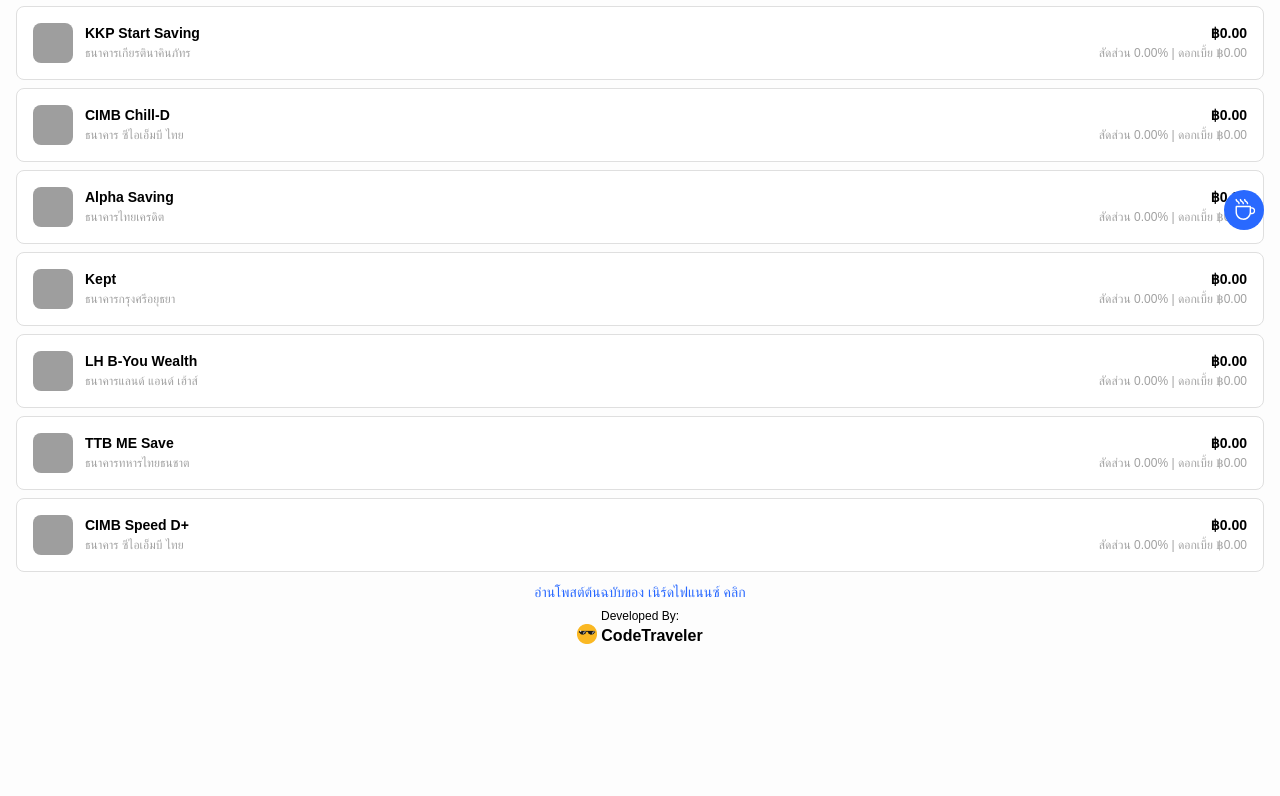
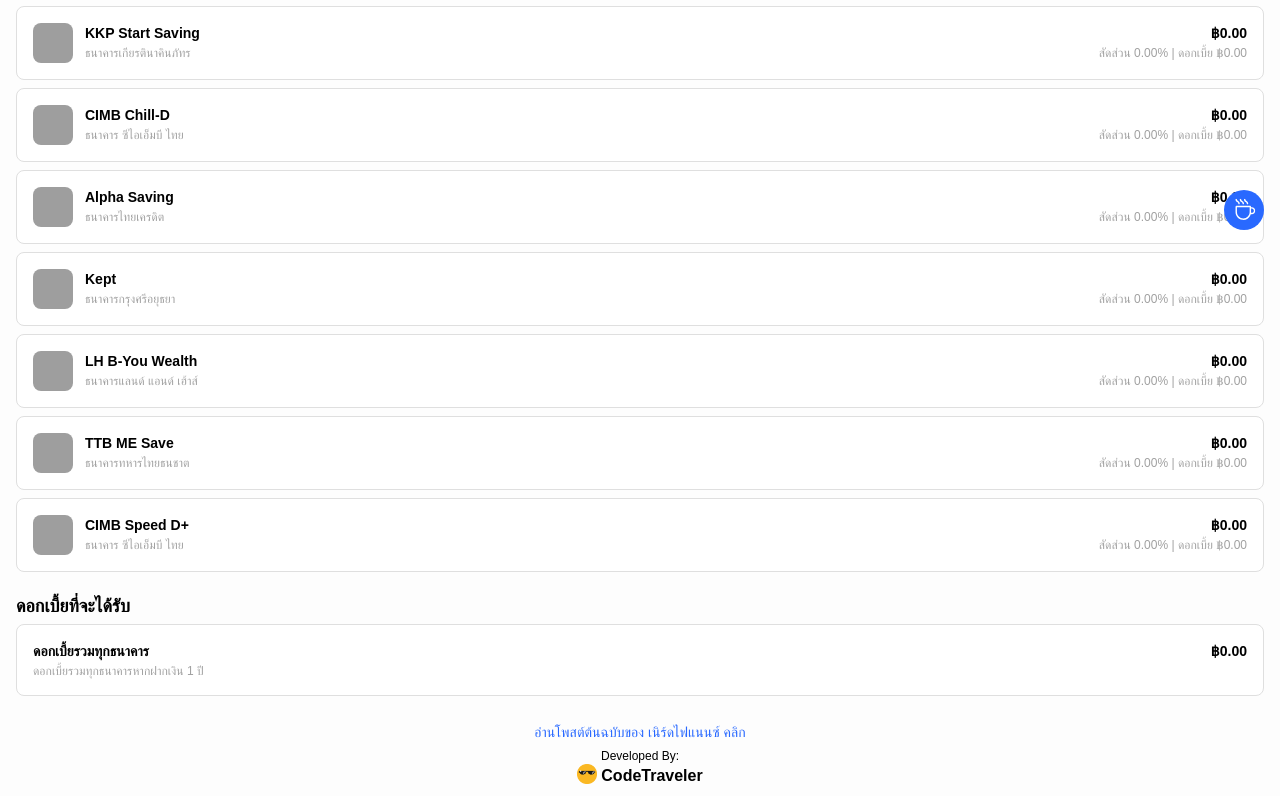
Before and after one commit to itoon/save-smart, a Nuxt app: page / in a window 1280 px wide. Shown: the part 554-1350 px from the top of the page. Before the commit the page ends 1210 px from the top, so only its background shows below. Built offline with nearby package versions, Linux system fonts and the light colour scheme; grey boxes are pictures that could not be loaded; a web font is replaced by a local one.

Commit message:
feat: calculate and display sum total interest

```diff
--- a/app.vue
+++ b/app.vue
@@ -17,6 +17,7 @@
             placeholder="100000"
             type="text"
             class="border border-[#DFDFDF] py-3 px-4 w-full focus:outline-none focus:border-[#2969FF] rounded-lg"
+            @keydown.enter="calculate"
           />
         </div>
         <label
@@ -28,6 +29,7 @@
             v-model="isSaving2Year"
             type="checkbox"
             class="h-4 w-4 rounded border-gray-300 text-[#2969FF] focus:ring-[#2969FF]"
+            @keydown.enter="calculate"
           />
           สามารถฝากเงินได้เกิน 2 ปี
         </label>
@@ -103,6 +105,28 @@
         </template>
       </div>
     </div>
+    <div class="container mx-auto px-4 pb-4">
+      <h2 class="text-lg font-bold mb-1">ดอกเบี้ยที่จะได้รับ</h2>
+      <div class="border border-[#DFDFDF] p-4 bg-white rounded-lg flex gap-3">
+        <div class="flex flex-1 justify-between">
+          <div class="flex flex-col gap-0.5">
+            <p class="font-bold text-sm">ดอกเบี้ยรวมทุกธนาคาร</p>
+            <p class="text-[#A1A1A1] text-xs">ดอกเบี้ยรวมทุกธนาคารหากฝากเงิน 1 ปี</p>
+          </div>
+          <div class="flex flex-col gap-0.5">
+            <p class="font-bold text-sm text-right">
+              {{
+                Intl.NumberFormat("th-TH", {
+                  style: "currency",
+                  currency: "THB",
+                }).format(sumTotalInterest)
+              }}
+            </p>
+            <p class="text-[#A1A1A1] text-xs text-right"></p>
+          </div>
+        </div>
+      </div>
+    </div>
   </div>
   <footer class="container flex flex-col gap-1 py-2 mx-auto text-center">
     <div>
@@ -167,6 +191,15 @@
 
 const bankCalculator = ref(banks);
 
+const sumTotalInterest = ref(0);
+
+const calculateSumTotalInterest = () => {
+  sumTotalInterest.value = bankCalculator.value.reduce(
+    (acc, bank) => acc + bank.totalInterest,
+    0
+  );
+};
+
 const calculateTotalInterest = (bank: typeof banks[0]) => bank.saving * bank.interest;
 
 const calculate = () => {
@@ -182,6 +215,8 @@
     bankCalculator.value[0].saving = saving.value;
     bankCalculator.value[0].ratio = (saving.value / saving.value) * 100;
     bankCalculator.value[0].totalInterest = calculateTotalInterest(bankCalculator.value[0]);
+
+    calculateSumTotalInterest();
   } else {
     remainSaving = saving.value - saveDime;
     bankCalculator.value[0].saving = saveDime;
@@ -193,6 +228,8 @@
       bankCalculator.value[1].saving = remainSaving;
       bankCalculator.value[1].ratio = (remainSaving / saving.value) * 100;
       bankCalculator.value[1].totalInterest = calculateTotalInterest(bankCalculator.value[1]);
+
+      calculateSumTotalInterest();
       return;
     } else {
       const saveKKP = 10000;
@@ -200,6 +237,8 @@
         bankCalculator.value[2].saving = remainSaving;
         bankCalculator.value[2].ratio = (remainSaving / saving.value) * 100;
         bankCalculator.value[2].totalInterest = calculateTotalInterest(bankCalculator.value[2]);
+
+        calculateSumTotalInterest();
         return;
       } else {
         bankCalculator.value[2].saving = saveKKP;
@@ -211,6 +250,8 @@
           bankCalculator.value[1].saving = remainSaving;
           bankCalculator.value[1].ratio = (remainSaving / saving.value) * 100;
           bankCalculator.value[1].totalInterest = calculateTotalInterest(bankCalculator.value[1]);
+
+          calculateSumTotalInterest();
           return;
         } else {
           bankCalculator.value[3].saving = saveChillD;
@@ -222,6 +263,8 @@
             bankCalculator.value[1].saving = remainSaving;
             bankCalculator.value[1].ratio = (remainSaving / saving.value) * 100;
             bankCalculator.value[1].totalInterest = calculateTotalInterest(bankCalculator.value[1]);
+
+            calculateSumTotalInterest();
             return;
           } else {
             bankCalculator.value[1].saving = saveTTBMEStep2;
@@ -240,6 +283,8 @@
               bankCalculator.value[2].ratio =
                 (remainSaving / saving.value) * 100;
               bankCalculator.value[2].totalInterest = calculateTotalInterest(bankCalculator.value[2]);
+
+              calculateSumTotalInterest();
               return;
             } else {
               // bankCalculator.value[4].saving = saveKKPStep2;
@@ -259,6 +304,8 @@
               bankCalculator.value[5].ratio =
                 (saveKKPStep2 / saving.value) * 100;
               bankCalculator.value[5].totalInterest = calculateTotalInterest(bankCalculator.value[5]);
+
+              calculateSumTotalInterest();
               return;
             } else {
               bankCalculator.value[5].saving = saveAlpha;
@@ -271,6 +318,8 @@
               bankCalculator.value[6].ratio =
                 (remainSaving / saving.value) * 100;
               bankCalculator.value[6].totalInterest = calculateTotalInterest(bankCalculator.value[6]);
+
+              calculateSumTotalInterest();
               return;
             } else {
               const saveHL = 1000000;
@@ -285,6 +334,8 @@
                 bankCalculator.value[7].ratio =
                   (remainSaving / saving.value) * 100;
                 bankCalculator.value[7].totalInterest = calculateTotalInterest(bankCalculator.value[7]);
+
+                calculateSumTotalInterest();
                 return;
               }
               if (isSaving2Year.value) {
@@ -294,6 +345,8 @@
                 bankCalculator.value[6].ratio =
                   (bankCalculator.value[6].saving / saving.value) * 100;
                 bankCalculator.value[6].totalInterest = calculateTotalInterest(bankCalculator.value[6]);
+
+                calculateSumTotalInterest();
                 return;
               } else {
                 if (remainSaving < 385000) {
@@ -302,6 +355,8 @@
                   bankCalculator.value[8].ratio =
                     (remainSaving / saving.value) * 100;
                   bankCalculator.value[8].totalInterest = calculateTotalInterest(bankCalculator.value[8]);
+
+                  calculateSumTotalInterest();
                   return;
                 } else {
                   // save CIMB Speed D+
@@ -309,6 +364,8 @@
                   bankCalculator.value[9].ratio =
                     (remainSaving / saving.value) * 100;
                   bankCalculator.value[9].totalInterest = calculateTotalInterest(bankCalculator.value[9]);
+
+                  calculateSumTotalInterest();
                   return;
                 }
               }
```
